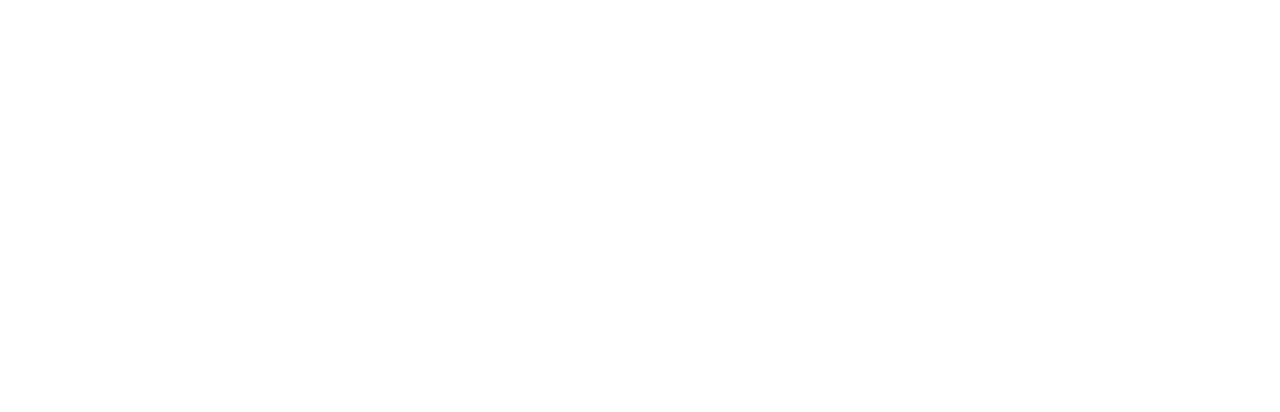
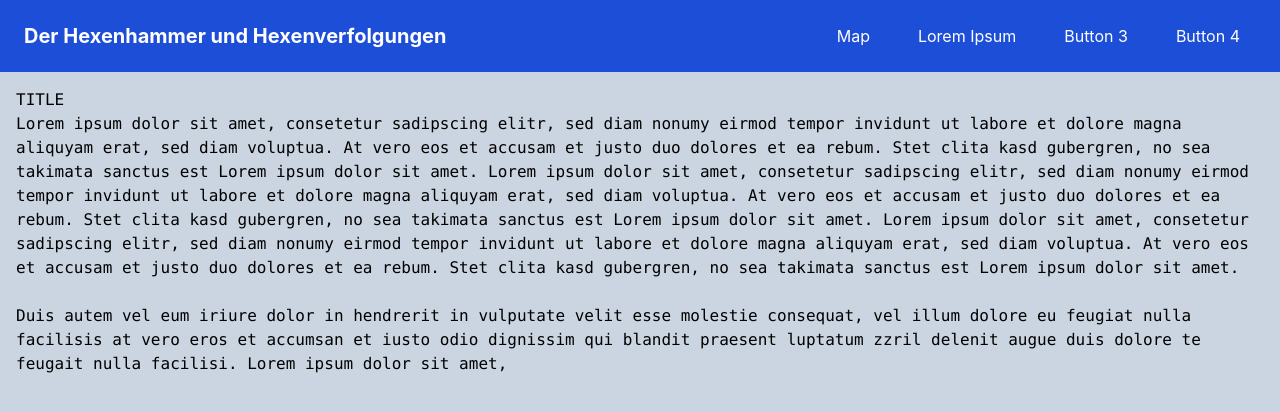
Before and after one commit to L-Bieber/hexenhammer, a React (Create React App) app: page /test in a window 1280 px wide. Before the commit this address had no page. Shown: the top 412 px of the page. Built offline with nearby package versions, Linux system fonts and the light colour scheme.

Commit message:
added a test page for texts and Links

```diff
--- a/src/App.js
+++ b/src/App.js
@@ -3,6 +3,7 @@
 import './App.css';
 import {BrowserRouter, Routes, Route} from 'react-router-dom';
 import Home from './pages/home';
+import TextTest from './pages/textTest';
 
 
 function App() {
@@ -12,6 +13,8 @@
         <Routes>
           <Route index element={<Home/>}/>
           <Route path='/home' element={<Home/>}/>
+          <Route path='/map' element={<Home/>}/>
+          <Route path='/test' element={<TextTest/>}/>
         </Routes>
       </BrowserRouter>
     </div>
--- a/src/components/navbar.js
+++ b/src/components/navbar.js
@@ -1,4 +1,6 @@
 import React from "react";
+import { Link } from "react-router-dom";
+
 
 export default function Navbar(){
     return(
@@ -7,8 +9,12 @@
                 <div className="text-xl font-bold">Der Hexenhammer und Hexenverfolgungen</div>
 
                 <div className="flex space-x-4">
-                    <button className="hover:bg-blue-400 px-4 py-2 rounded">Button 1</button>
-                    <button className="hover:bg-blue-400 px-4 py-2 rounded">Button 2</button>
+                    <Link to="/map">
+                        <button className="hover:bg-blue-400 px-4 py-2 rounded">Map</button>
+                    </Link>
+                    <Link to="/test">
+                    <button className="hover:bg-blue-400 px-4 py-2 rounded">Lorem Ipsum</button>
+                    </Link>
                     <button className="hover:bg-blue-400 px-4 py-2 rounded">Button 3</button>
                     <button className="hover:bg-blue-400 px-4 py-2 rounded">Button 4</button>
                 </div>
--- /dev/null
+++ b/src/pages/textTest.js
@@ -0,0 +1,35 @@
+import React from 'react';
+import { useState, useEffect } from "react";
+import 'leaflet/dist/leaflet.css';
+import '../App.css';
+import Navbar from '../components/navbar';
+
+const TextFileViewer = () => {
+    const [text, setText] = useState("");
+
+    useEffect(() =>{
+        fetch("/texts/loremipsum.txt")
+        .then((response) => response.text())
+        .then((data) => setText(data))
+        .catch((error) => console.error("Error loading text file:", error))
+    }, []);
+    return(
+      <div className='max-w-2/3 mx-auto p-4 mx-72'>
+        <pre className='whitespace-pre-wrap'>
+            <h1>TITLE</h1>
+            {text}
+        </pre>
+      </div>
+    );
+};
+
+export default function TextTest(){
+    return(
+    <div className='bg-slate-300 min-h-screen'>
+        <Navbar/>
+        <div className=''>
+            <TextFileViewer/>
+        </div>
+    </div>
+    );
+}
```
Also changed, not shown: public/tables/malleus_prints.csv, public/texts/loremipsum.txt (added).
